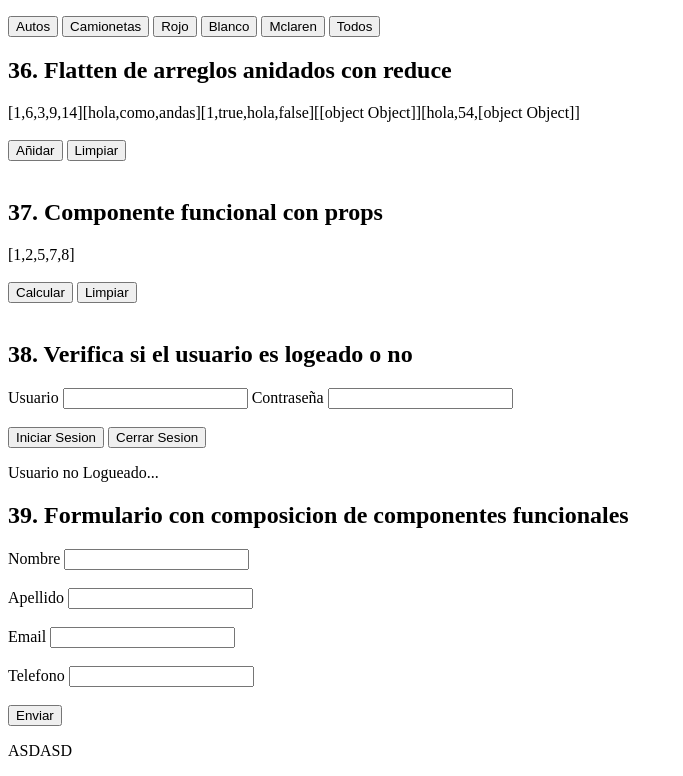
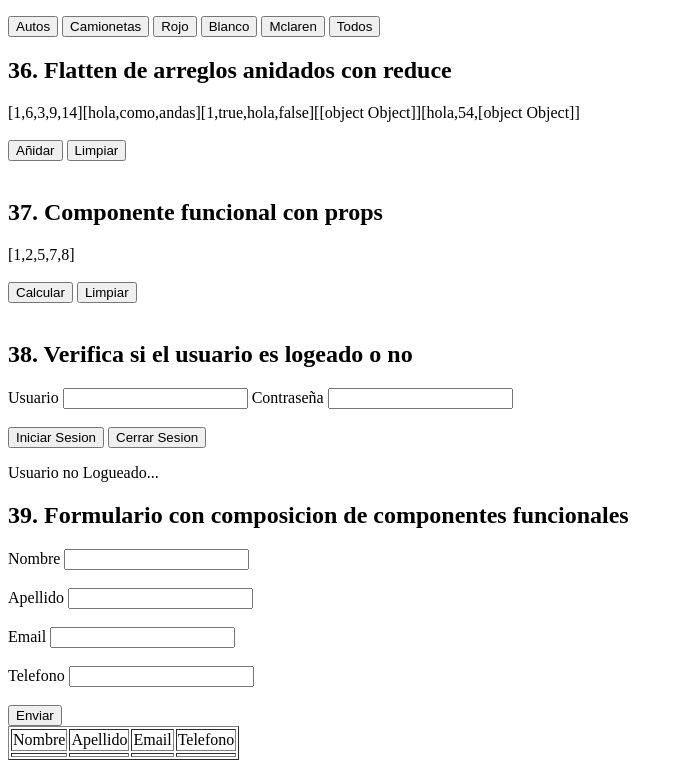
Before and after one commit to matiasmoscone1/practica-ejercicios-logica-programacion-react, a React (Vite) app: page / in a window 1280 px wide. Shown: the part 6123-6899 px from the top of the page, without its empty margins (0-683 px from the left). Built offline with nearby package versions, Linux system fonts and the light colour scheme.

Commit message:
Mejorando renderizado de componente EnvioUsuario ejercicio 39

```diff
--- a/src/ejercicios/ComponenteFormulario.jsx
+++ b/src/ejercicios/ComponenteFormulario.jsx
@@ -24,7 +24,24 @@ const CompTelefono = ({telefono, onTelefonoChange}) => {
 
 const EnvioUsuario = ({nom, ape, ema, tel}) => {
     //console.log(nom,ape,ema,tel);
-    return(<p>ASDASD</p>);
+    return(<><table border={1}>
+            <thead>
+                <tr>
+                    <td>Nombre</td>
+                    <td>Apellido</td>
+                    <td>Email</td>
+                    <td>Telefono</td>
+                </tr>
+            </thead>
+            <tbody>
+                <tr>
+                    <td>{nom}</td>
+                    <td>{ape}</td>
+                    <td>{ema}</td>
+                    <td>{tel}</td>
+                </tr>
+            </tbody>
+        </table></>);
 }
 
 
```
